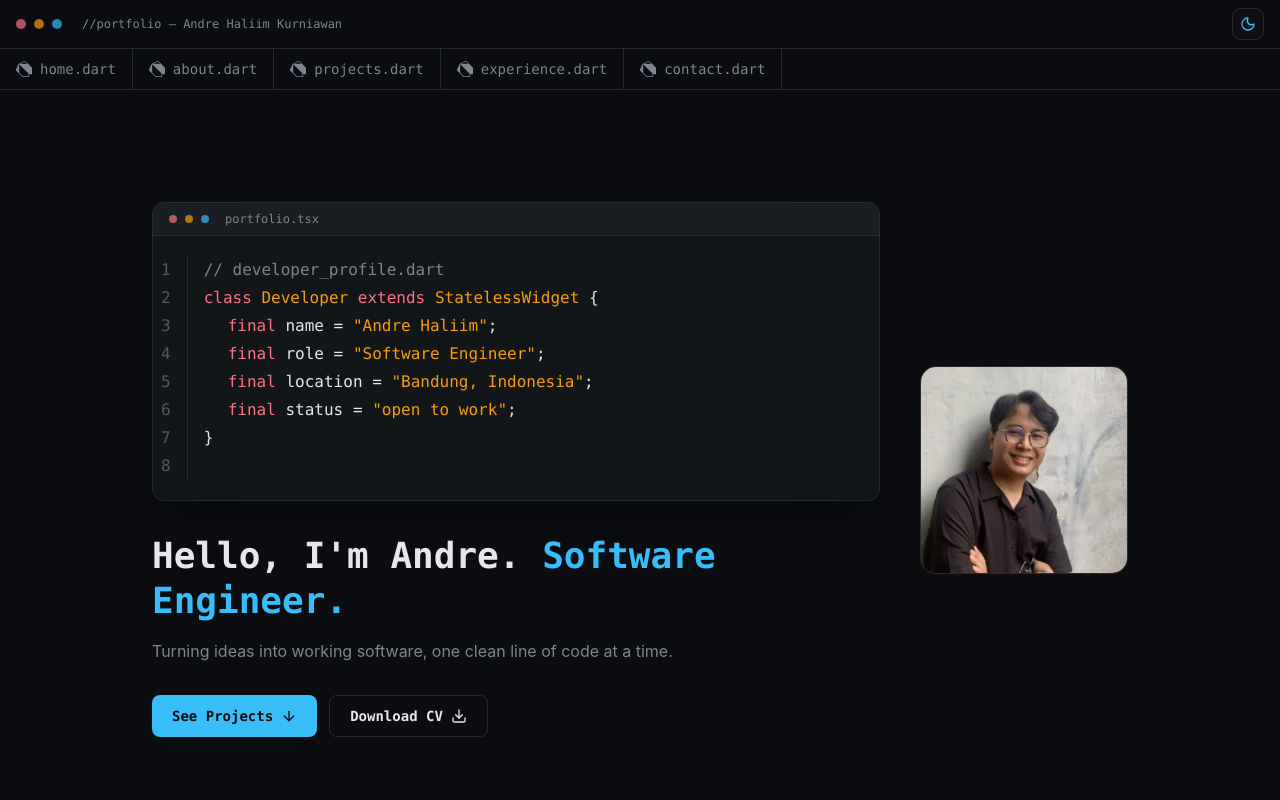
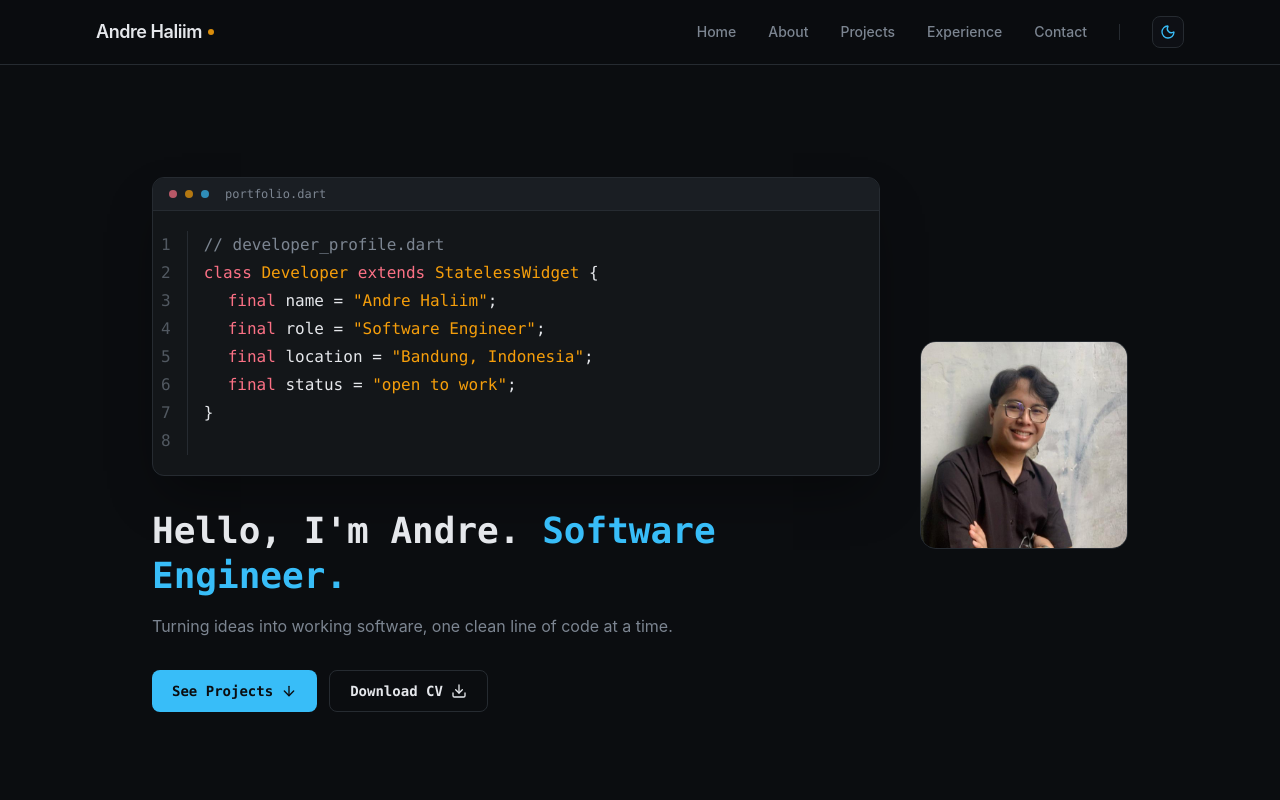
Before and after one commit to andrehaliim/newporto, a Next.js app: page / in a window 1280 px wide. Shown: the top 800 px of the page. Built offline with nearby package versions, Linux system fonts and the light colour scheme.

Commit message:
ui adjustment (navbar and .dart)

```diff
--- a/src/app/page.tsx
+++ b/src/app/page.tsx
@@ -1,4 +1,4 @@
-import EditorNav from "@/components/EditorNav";
+import Navbar from "@/components/Navbar";
 import Hero from "@/components/Hero";
 import About from "@/components/About";
 import Projects from "@/components/Projects";
@@ -9,7 +9,7 @@ import Footer from "@/components/Footer";
 export default function Home() {
   return (
     <>
-      <EditorNav />
+      <Navbar />
       <main className="flex-1">
         <Hero />
         <About />
--- a/src/app/projects/[id]/page.tsx
+++ b/src/app/projects/[id]/page.tsx
@@ -58,7 +58,7 @@ export default function ProjectDetailPage({ params }: PageProps) {
           <span className="h-2.5 w-2.5 rounded-full bg-accent/70" />
           <span className="h-2.5 w-2.5 rounded-full bg-accent-2/70" />
           <span className="ml-3 font-mono text-xs text-text-muted">
-            //project_detail — {project.name}.md
+            //project_detail
           </span>
           <div className="ml-auto">
             <ThemeToggle />
@@ -76,7 +76,7 @@ export default function ProjectDetailPage({ params }: PageProps) {
           </Link>
           <div className="flex items-center gap-2 border-r border-border bg-surface px-4 py-2.5 text-accent-2">
             <DartIcon size={14} />
-            {project.name}.md
+            {project.name}.dart
           </div>
         </nav>
       </header>
--- a/src/components/Contact.tsx
+++ b/src/components/Contact.tsx
@@ -43,7 +43,7 @@ export default function Contact() {
 
   return (
     <section id="contact" className="mx-auto max-w-5xl px-6 py-20">
-      <SectionLabel index="04" name="contact.tsx" />
+      <SectionLabel index="04" name="contact.dart" />
 
       <div className="mt-3 rounded-xl border border-border bg-surface p-8 sm:p-12 transition-all duration-500">
         <h2 className="font-mono text-2xl font-bold sm:text-3xl">
--- a/src/components/EditorNav.tsx
+++ /dev/null
@@ -1,61 +0,0 @@
-"use client";
-
-import { useState } from "react";
-import { Menu, X } from "lucide-react";
-import { DartIcon } from "./icons/BrandIcons";
-import ThemeToggle from "./ThemeToggle";
-
-const tabs = [
-  { id: "home", label: "home.dart" },
-  { id: "about", label: "about.dart" },
-  { id: "projects", label: "projects.dart" },
-  { id: "experience", label: "experience.dart" },
-  { id: "contact", label: "contact.dart" },
-];
-
-export default function EditorNav() {
-  const [open, setOpen] = useState(false);
-
-  return (
-    <header className="sticky top-0 z-50 border-b border-border bg-bg/90 backdrop-blur">
-      {/* window chrome */}
-      <div className="flex items-center gap-2 border-b border-border px-4 py-2">
-        <span className="h-2.5 w-2.5 rounded-full bg-accent-pink/70" />
-        <span className="h-2.5 w-2.5 rounded-full bg-accent/70" />
-        <span className="h-2.5 w-2.5 rounded-full bg-accent-2/70" />
-        <span className="ml-3 font-mono text-xs text-text-muted">
-          //portfolio — Andre Haliim Kurniawan
-        </span>
-        <div className="ml-auto flex items-center gap-3">
-          <ThemeToggle />
-          <button
-            onClick={() => setOpen(!open)}
-            className="text-text-muted hover:text-text md:hidden"
-            aria-label="Open menu"
-          >
-            {open ? <X size={18} /> : <Menu size={18} />}
-          </button>
-        </div>
-      </div>
-
-      {/* tabs */}
-      <nav
-        className={`${
-          open ? "flex" : "hidden"
-        } flex-col font-mono text-sm md:flex md:flex-row`}
-      >
-        {tabs.map((tab) => (
-          <a
-            key={tab.id}
-            href={`#${tab.id}`}
-            onClick={() => setOpen(false)}
-            className="group flex items-center gap-2 border-b border-border px-4 py-2.5 text-text-muted hover:text-text hover:bg-surface md:border-b-0 md:border-r"
-          >
-            <DartIcon size={16} />
-            {tab.label}
-          </a>
-        ))}
-      </nav>
-    </header>
-  );
-}
--- a/src/components/Experience.tsx
+++ b/src/components/Experience.tsx
@@ -5,7 +5,7 @@ import SectionLabel from "./SectionLabel";
 export default function Experience() {
   return (
     <section id="experience" className="mx-auto max-w-5xl px-6 py-20">
-      <SectionLabel index="03" name="experience.tsx" />
+      <SectionLabel index="03" name="experience.dart" />
       <div className="mt-3 flex flex-wrap items-end justify-between gap-4">
         <h2 className="font-mono text-2xl font-bold sm:text-3xl">
           Professional Experience
--- a/src/components/Hero.tsx
+++ b/src/components/Hero.tsx
@@ -67,7 +67,7 @@ export default function Hero() {
             <span className="h-2 w-2 rounded-full bg-accent-pink/70" />
             <span className="h-2 w-2 rounded-full bg-accent/70" />
             <span className="h-2 w-2 rounded-full bg-accent-2/70" />
-            <span className="ml-2">portfolio.tsx</span>
+            <span className="ml-2">portfolio.dart</span>
           </div>
           <div className="flex px-2 py-5 font-mono text-sm leading-7 sm:text-base">
             <div className="select-none pr-4 text-right text-text-muted/60">
--- /dev/null
+++ b/src/components/Navbar.tsx
@@ -0,0 +1,81 @@
+"use client";
+
+import { useState } from "react";
+import { Menu, X } from "lucide-react";
+import ThemeToggle from "./ThemeToggle";
+
+const navItems = [
+  { id: "home", label: "Home" },
+  { id: "about", label: "About" },
+  { id: "projects", label: "Projects" },
+  { id: "experience", label: "Experience" },
+  { id: "contact", label: "Contact" },
+];
+
+export default function Navbar() {
+  const [open, setOpen] = useState(false);
+
+  return (
+    <header className="sticky top-0 z-50 border-b border-border bg-bg/80 backdrop-blur-md transition-colors duration-200">
+      <div className="mx-auto max-w-6xl px-4 sm:px-6 lg:px-8">
+        <div className="flex h-16 items-center justify-between">
+          {/* Logo / Brand */}
+          <a
+            href="#home"
+            className="flex items-center gap-1.5 font-sans text-lg font-semibold tracking-tight text-text hover:opacity-90"
+          >
+            <span>Andre Haliim</span>
+            <span className="h-1.5 w-1.5 rounded-full bg-accent animate-pulse" />
+          </a>
+
+          {/* Desktop Navigation */}
+          <nav className="hidden md:flex items-center gap-8">
+            {navItems.map((item) => (
+              <a
+                key={item.id}
+                href={`#${item.id}`}
+                className="relative py-1 font-sans text-sm font-medium text-text-muted transition-colors hover:text-text after:absolute after:bottom-0 after:left-0 after:h-[2px] after:w-full after:origin-bottom-right after:scale-x-0 after:bg-accent after:transition-transform after:duration-300 hover:after:origin-bottom-left hover:after:scale-x-100"
+              >
+                {item.label}
+              </a>
+            ))}
+            <div className="h-4 w-px bg-border" />
+            <ThemeToggle />
+          </nav>
+
+          {/* Mobile Actions */}
+          <div className="flex items-center gap-4 md:hidden">
+            <ThemeToggle />
+            <button
+              onClick={() => setOpen(!open)}
+              className="rounded-lg p-2 text-text-muted hover:bg-surface hover:text-text focus:outline-none"
+              aria-label="Toggle menu"
+            >
+              {open ? <X size={20} /> : <Menu size={20} />}
+            </button>
+          </div>
+        </div>
+      </div>
+
+      {/* Mobile Navigation Dropdown */}
+      <div
+        className={`md:hidden transition-all duration-300 ease-in-out border-t border-border bg-bg/95 backdrop-blur-lg ${
+          open ? "max-h-72 opacity-100" : "max-h-0 opacity-0 overflow-hidden"
+        }`}
+      >
+        <nav className="flex flex-col px-4 py-3 gap-1">
+          {navItems.map((item) => (
+            <a
+              key={item.id}
+              href={`#${item.id}`}
+              onClick={() => setOpen(false)}
+              className="rounded-lg px-3 py-2.5 font-sans text-base font-medium text-text-muted transition-colors hover:bg-surface hover:text-text"
+            >
+              {item.label}
+            </a>
+          ))}
+        </nav>
+      </div>
+    </header>
+  );
+}
--- a/src/components/Projects.tsx
+++ b/src/components/Projects.tsx
@@ -9,7 +9,7 @@ import LiveDemoButton from "./LiveDemoButton";
 export default function Projects() {
   return (
     <section id="projects" className="mx-auto max-w-5xl px-6 py-20">
-      <SectionLabel index="02" name="projects.tsx" />
+      <SectionLabel index="02" name="projects.dart" />
       <h2 className="mt-3 font-mono text-2xl font-bold sm:text-3xl">
         Main Projects
       </h2>
```
